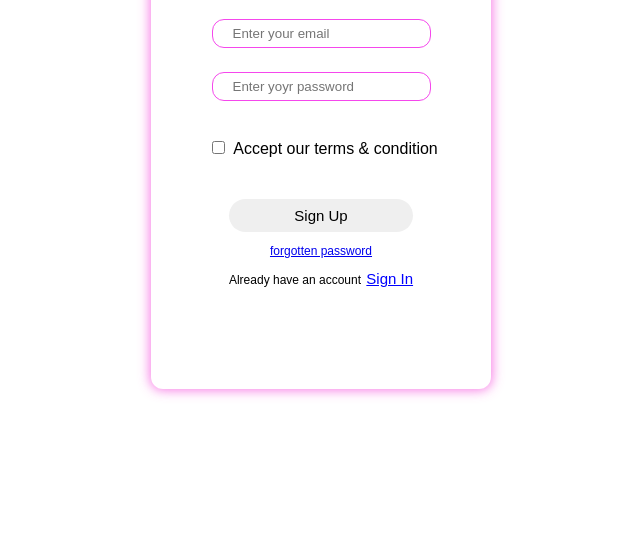
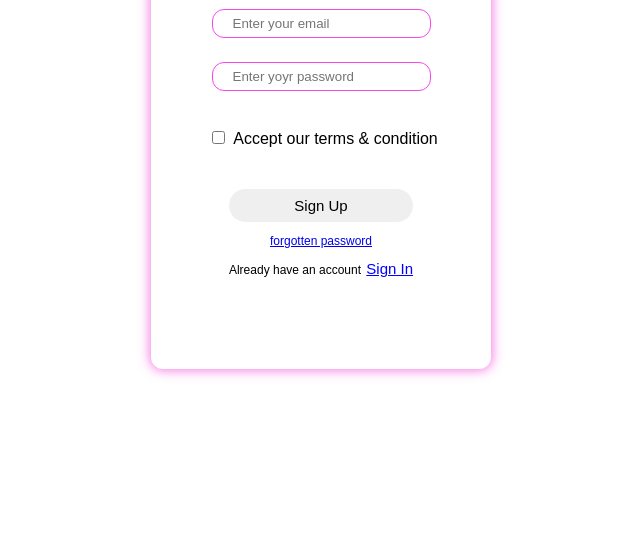
Before and after one commit to egwimcodes/sign-up-form, a plain HTML site: page index.html in a window 1280 px wide. Shown: the part 256-800 px from the top of the page, without its empty margins (319-959 px from the left). Drawn offline with Linux system fonts and the light colour scheme.

Commit message:
form padding correction on bit screen

```diff
--- a/css/style.css
+++ b/css/style.css
@@ -8,7 +8,7 @@ body{
     margin: 10% auto;
     font-family: sans-serif;
     text-align: center;
-    padding: 90px 20px;
+    padding: 80px 20px;
     border: none;
     border-radius: 12px;
     box-shadow: 0 0 12px 1px rgba(244, 57, 216, 0.7) ;
```
